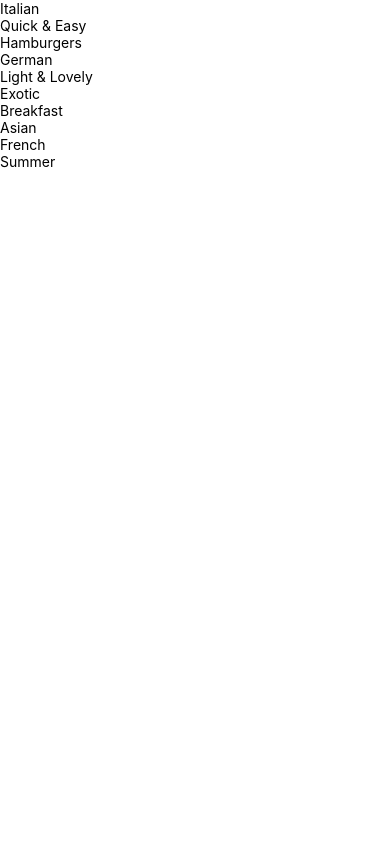
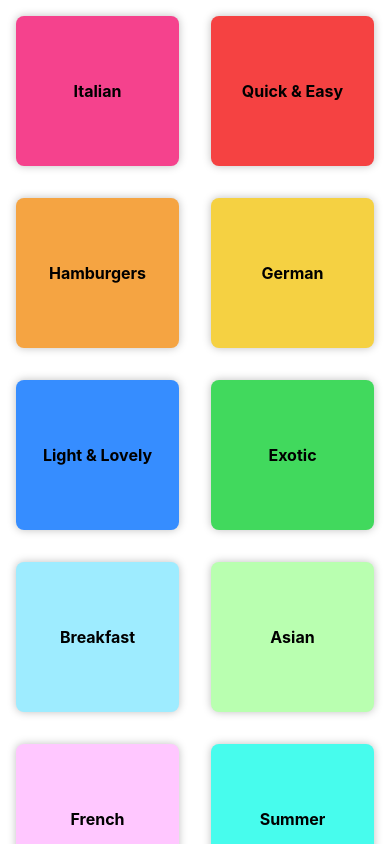
Before and after one commit to FelipeGinklings/RN_Navigation, a React Native app: screen / in a window 390 px wide. Built offline with nearby package versions, Linux system fonts and the light colour scheme.

Commit message:
Displaying Items in a Grid

```diff
--- a/App.js
+++ b/App.js
@@ -3,7 +3,12 @@ import { StyleSheet, Text, View } from 'react-native';
 import CategoriesScreen from './screens/CategoriesScreen';
 
 export default function App() {
-	return <CategoriesScreen />;
+	return (
+		<>
+			<StatusBar style="light" />
+			<CategoriesScreen />
+		</>
+	);
 }
 
 const styles = StyleSheet.create({
--- a/app.json
+++ b/app.json
@@ -6,6 +6,7 @@
     "orientation": "portrait",
     "icon": "./assets/icon.png",
     "userInterfaceStyle": "light",
+    "backgroundColor": "#28180f",
     "splash": {
       "image": "./assets/splash.png",
       "resizeMode": "contain",
--- a/components/CategoryGridTile.js
+++ b/components/CategoryGridTile.js
@@ -1,11 +1,17 @@
-import { StyleSheet, Text, View, Pressable } from 'react-native';
+import { StyleSheet, Text, View, Pressable, Platform } from 'react-native';
 
-const CategoryGridTile = ({title, color}) => {
+const CategoryGridTile = ({ title, color }) => {
 	return (
-		<View>
-			<Pressable>
-				<View>
-					<Text>{title}</Text>
+		<View style={[styles.gridItem, { backgroundColor: color }]}>
+			<Pressable
+				android_ripple={{ color: '#ccc' }}
+				style={({ pressed }) => [
+					styles.button,
+					pressed ? styles.buttonPressed : null,
+				]}
+			>
+				<View style={styles.innerContainer}>
+					<Text style={styles.title}>{title}</Text>
 				</View>
 			</Pressable>
 		</View>
@@ -14,4 +20,36 @@ const CategoryGridTile = ({title, color}) => {
 
 export default CategoryGridTile;
 
-const styles = StyleSheet.create({});
+const styles = StyleSheet.create({
+	gridItem: {
+		flex: 1,
+		margin: 16,
+		height: 150,
+		borderRadius: 8,
+		backgroundColor: 'white',
+		// ANDROID
+		elevation: 4,
+		// IOS
+		shadowColor: 'black',
+		shadowOpacity: 0.25,
+		shadowOffset: { width: 0, height: 0 },
+		shadowRadius: 8,
+		overflow: Platform.OS === 'android' ? 'hidden' : 'visible',
+	},
+	buttonPressed: {
+		opacity: 0.5,
+	},
+	button: {
+		flex: 1,
+	},
+	innerContainer: {
+		flex: 1,
+		padding: 16,
+		justifyContent: 'center',
+		alignItems: 'center',
+	},
+	title: {
+		fontWeight: 'bold',
+		fontSize: 16,
+	},
+});
--- a/screens/CategoriesScreen.js
+++ b/screens/CategoriesScreen.js
@@ -3,7 +3,7 @@ import { CATEGORIES } from '../data/dummy-data';
 import CategoryGridTile from '../components/CategoryGridTile';
 
 const renderCategoryItem = (itemData) => {
-	return <CategoryGridTile title={itemData.item.title} color={itemData.item}/>
+	return <CategoryGridTile title={itemData.item.title} color={itemData.item.color}/>
 };
 
 const CategoriesScreen = () => {
@@ -12,6 +12,7 @@ const CategoriesScreen = () => {
 			data={CATEGORIES}
 			keyExtractor={(item) => item.id}
 			renderItem={renderCategoryItem}
+      numColumns={2}
 		></FlatList>
 	);
 };
```
